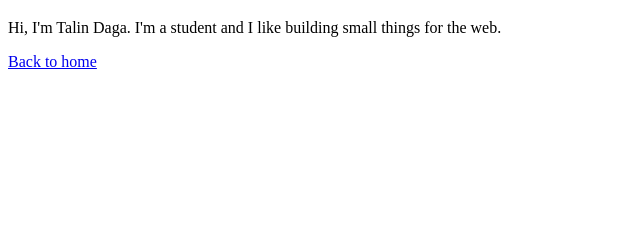
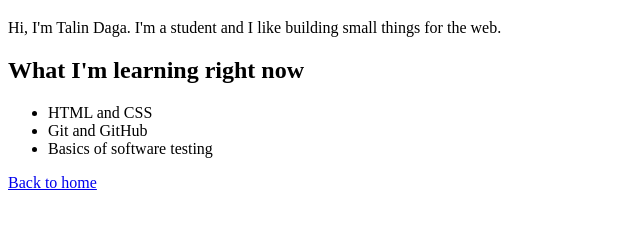
Before and after one commit to Talin12/sdp-git-assignment, a plain HTML site: page about.html in a window 1280 px wide. Shown: the part 61-290 px from the top of the page, without its empty margins (0-640 px from the left). Drawn offline with Linux system fonts and the light colour scheme.

Commit message:
Add what I am learning section to about page

```diff
--- a/about.html
+++ b/about.html
@@ -8,6 +8,14 @@
 <body>
     <h1>About Me</h1>
     <p>Hi, I'm Talin Daga. I'm a student and I like building small things for the web.</p>
+
+    <h2>What I'm learning right now</h2>
+    <ul>
+        <li>HTML and CSS</li>
+        <li>Git and GitHub</li>
+        <li>Basics of software testing</li>
+    </ul>
+
     <a href="index.html">Back to home</a>
 </body>
 </html>
```
